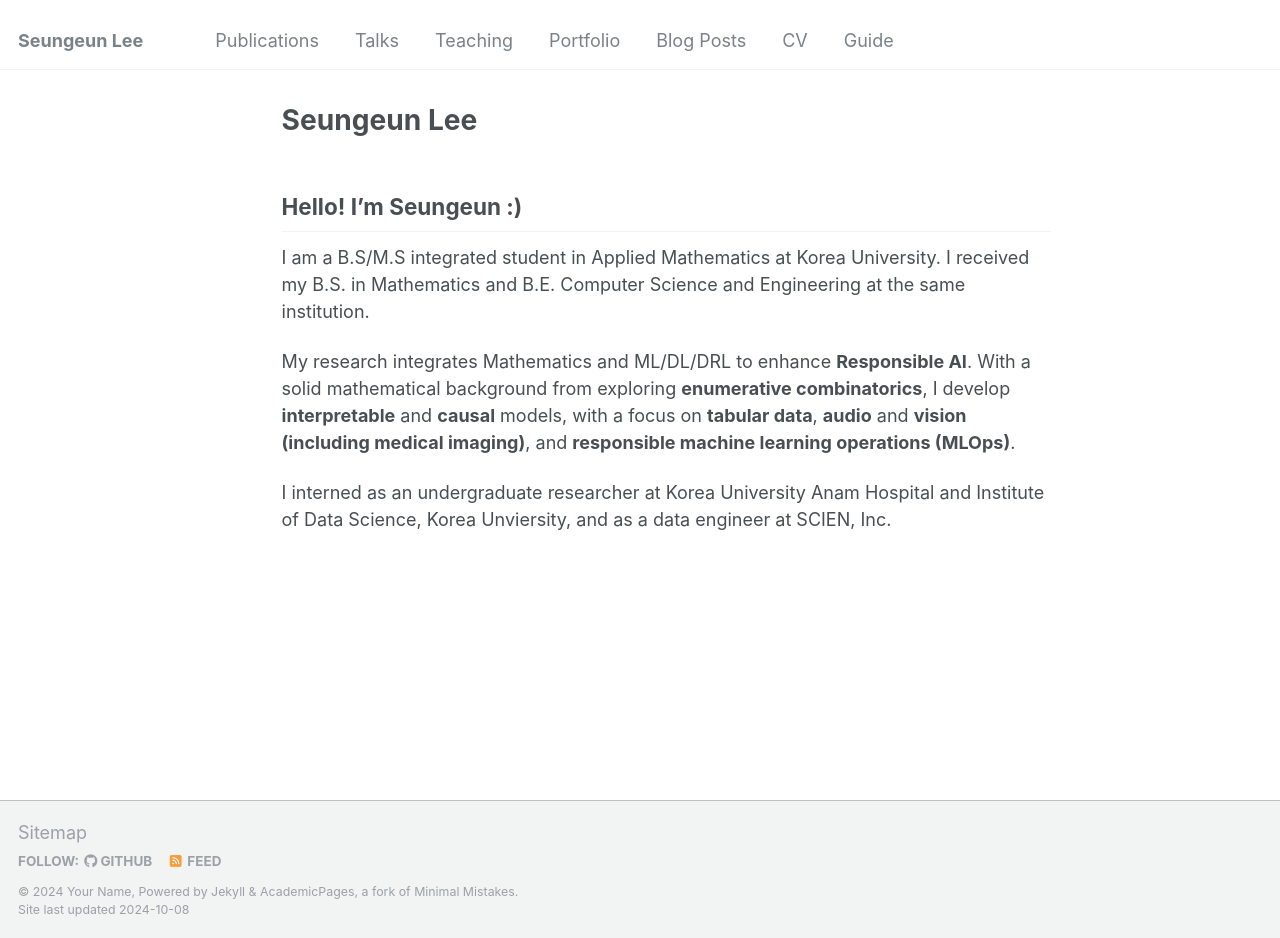
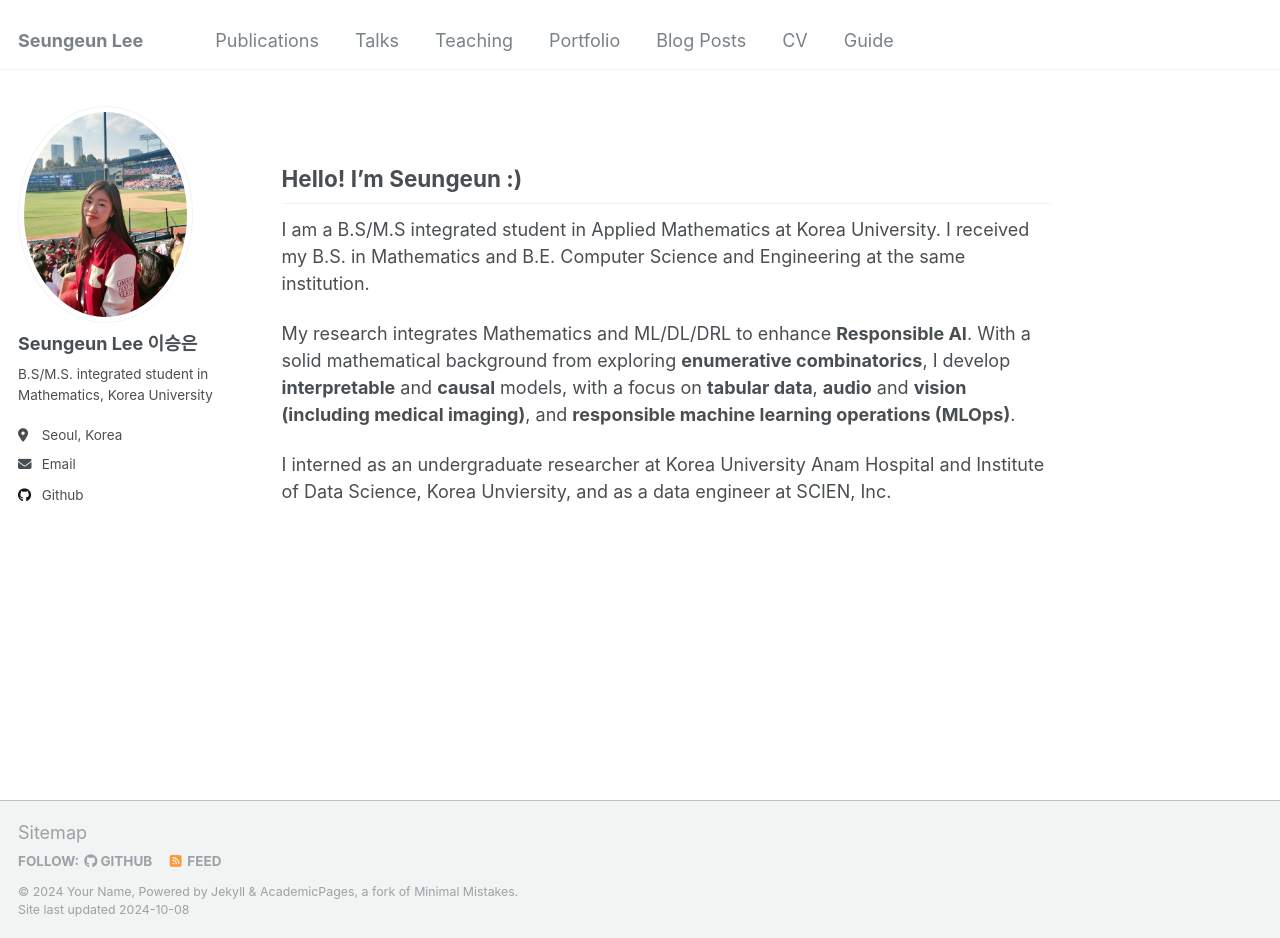
Before and after one commit to duneag2/duneag2.github.io, a Jekyll site: the page built from _pages/about.md, in a window 1280 px wide and 938 px high. Built offline with Jekyll 4.4.1, drawn with Linux system fonts in a browser that asks for light colours; part of the change alters nothing that is shown.

```diff
--- a/_pages/about.md
+++ b/_pages/about.md
@@ -1,7 +1,7 @@
 ---
 permalink: /
-title: "Seungeun Lee"
-author_profile: False
+title: ""
+author_profile: True
 redirect_from:
   - /about/
   - /about.html
```
